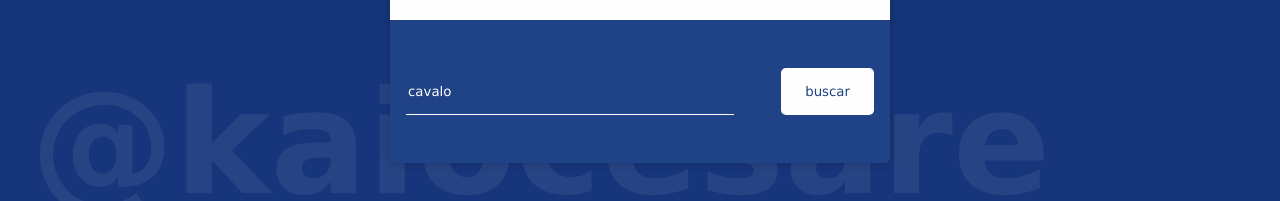
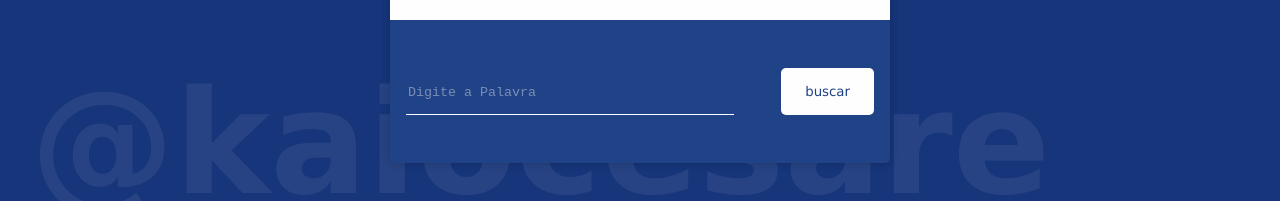
Before and after one commit to kaiocesarnp/dicionario, a plain HTML site: page index.html in a window 1280 px wide. Shown: the part 322-523 px from the top of the page. Drawn offline with Linux system fonts and the light colour scheme.

Commit message:
dicionario

```diff
--- a/index.html
+++ b/index.html
@@ -18,7 +18,7 @@
             <header class="cabecalho"></header>
             <main class="corpo">
                 <form class="js-formulario">
-                    <input type="text" name="palabra" placeholder="Digite a Palavra" required autocomplete="off" value="cavalo"/>
+                    <input type="text" name="palabra" placeholder="Digite a Palavra" required autocomplete="off"/>
                     <input type="submit" value="buscar"/>
                 </form>
                 <section class="resultado js-resultado display-none">
@@ -30,6 +30,29 @@
         </article>
     </section>
 
+    <!-- <article class="bg__textos">
+        <span class="textos__background tb-1"></span>
+        <span class="textos__background tb-2"></span>
+        <span class="textos__background tb-3"></span>
+    </article>
+    <section class="conteudo">
+        <article class="card">
+            <header class="cabecalho"></header>
+            <main class="corpo">
+                <form class="js-formulario">
+                    <input type="text" name="palavra" placeholder="Digite a palavra" required autocomplete="off" />
+                    <input type="submit" value="Buscar" />
+                </form>
+                <section class="resultado js-resultado display-none">
+                    <div class="carregamento js-carregamento display-none"></div>
+                    <h3 class="resultado__titulo js-resultado__titulo"></h3>
+                    <span class="resultado__descricao js-resultado__descricao">
+                    </span>
+                </section>
+            </main>
+        </article>
+    </section> -->
+
     <script src="./js/script.js"></script>
 </body>
 </html>
```
